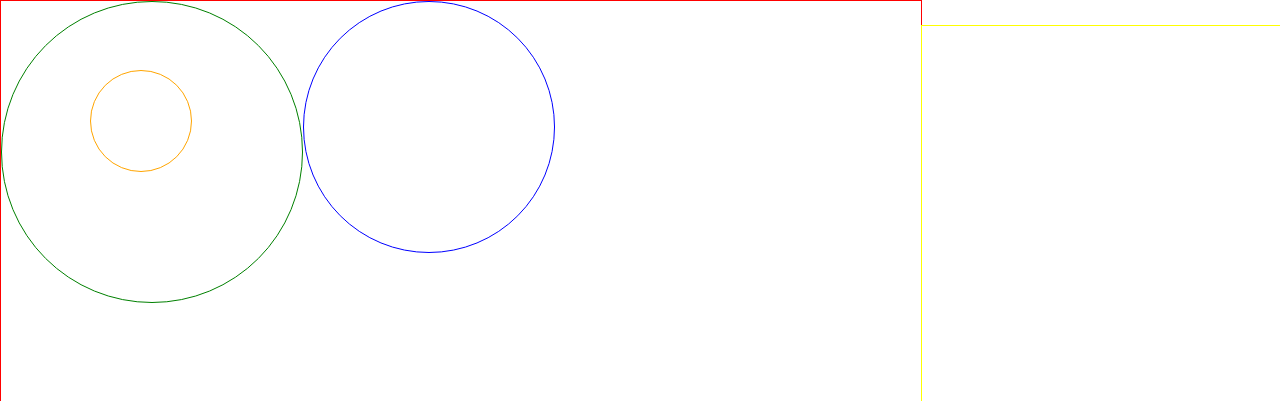
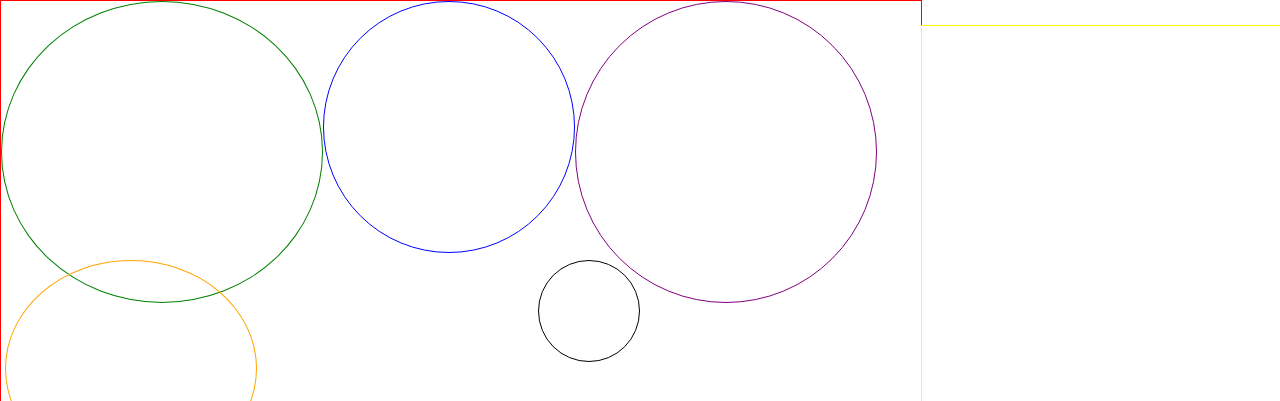
Before and after one commit to CaetanoDomingues/Legacy, a plain HTML site: page html/TelaInicio.html in a window 1280 px wide. Shown: the top 401 px of the page. Drawn offline with Linux system fonts and the light colour scheme.

Commit message:
Manipulando as bolas

```diff
--- a/css/TelaInicio.css
+++ b/css/TelaInicio.css
@@ -14,26 +14,42 @@
     border: solid 1px red;
 }
 .bola_um{
-    width: 300px;
+    width: 320px;
     height: 300px;
     border: solid 1px green;
     border-radius: 50%
 }
 .bola_dois{
-    width: 100px;
-    height: 100px;
+    width: 250px;
+    height: 215px;
     border-radius: 50%;
     border: solid 1px orange;
 
     position: absolute;
-    left: 90px;
-    top: 70px;
+    left: 5px;
+    top: 260px;
 }
 .bola_tres{
     width: 250px;
     height: 250px;
     border-radius: 50%;
     border: solid 1px blue;
+}
+.bola_quatro{
+    width: 100px;
+    height: 100px;
+    border-radius: 50%;
+    border: solid 1px black;
+
+    position: absolute;
+    right: 50%;
+    top: 260px;
+}
+.bola_cinco{
+    width: 300px;
+    height: 300px;
+    border-radius: 50%;
+    border: solid 1px purple;
 }
 /* Canto direito */
 .div-direito{
--- a/html/TelaInicio.html
+++ b/html/TelaInicio.html
@@ -14,10 +14,12 @@
         <div class="bola_um"></div>
         <div class="bola_dois"></div>
         <div class="bola_tres"></div>
+        <div class="bola_quatro"></div>
+        <div class="bola_cinco"></div>
     </div>
     <div class="div-direito">
         <div class="div-logo">
-            <img src="/Legacy/img/LEGACY__1_-removebgiew.svg" alt="">
+            <img src=   >
            <p>Mudando a forma de ensinar</p>
            <span>história</span>
         </div>
```
